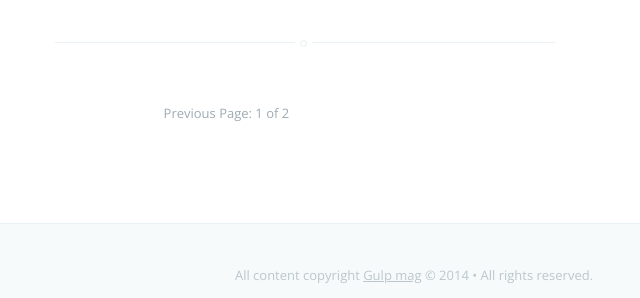
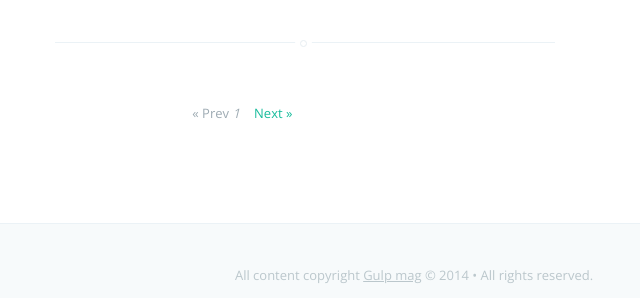
Before and after one commit to ajeeshpu/vgulp-jekyll, a Jekyll site: the page built from blog/index.html, in a window 1280 px wide. Shown: the part 2547-2845 px from the top of the page, without its empty margins (226-866 px from the left). Built offline with Jekyll 4.4.1, drawn with Linux system fonts in a browser that asks for light colours; some web fonts are replaced; Markdown is read by kramdown in place of the engine named in the settings; the list of posts is cut into pages by our own code.

Commit message:
still pagination is not fully functional .. However the tweak around for a better error than 404

```diff
--- a/_config.yml
+++ b/_config.yml
@@ -6,7 +6,7 @@ exclude: [vendor]
 safe: true
 home: vgulp.com
 paginate: 5
-paginate_path: "blog/page:num"
+paginate_path: "/blog/page:num"
 authors:
   simi:
     display_name: Bartender @ Vgulp
--- a/_layouts/blog-index.html
+++ b/_layouts/blog-index.html
@@ -19,6 +19,8 @@
     <link rel="stylesheet" type="text/css" href="/assets/blog/css/screen.css" />
     <link rel="stylesheet" type="text/css" href="//fonts.googleapis.com/css?family=Droid+Serif:400,700,400italic|Open+Sans:700,400" />
     <link rel="stylesheet" type="text/css" href="/assets/blog/css/bootstrap.css" />
+    <link rel="stylesheet" type="text/css" href="/assets/blog/css/main.css" />
+
 
 </head>
 <body class="class="home-template"">
@@ -42,19 +44,31 @@
     <div class="col-lg-6 col-lg-offset-2 col-sm-offset-0 col-md-offset-0">
         {{content}}
         <!-- Pagination links -->
-        <div class="pagination text-center">
+        {% if paginator.total_pages > 1 %}
+        <div class="pagination">
             {% if paginator.previous_page %}
-            <a href="/page{{ paginator.previous_page }}" class="previous">Previous</a>
+            <a class="previous" href="{{ paginator.previous_page_path | prepend: site.baseurl | replace: '//', '/' }}">&laquo; Prev</a>
             {% else %}
-            <span class="previous">Previous</span>
+            <span>&laquo; Prev</span>
             {% endif %}
-            <span class="page_number ">Page: {{ paginator.page }} of {{ paginator.total_pages }}</span>
+
+            {% for page in (1..paginator.total_pages) %}
+            {% if page == paginator.page %}
+            <em>{{ page }}</em>
+            {% elsif page == 1 %}
+            <a href="{{ '/index.html' | prepend: site.baseurl | replace: '//', '/' }}">{{ page }}</a>
+            {% else %}
+            <a href="{{ site.paginate_path | prepend: site.baseurl | replace: '//', '/' | replace: ':num', page }}">{{ page }}</a>
+            {% endif %}
+            {% endfor %}
+
             {% if paginator.next_page %}
-            <a href="/page{{ paginator.next_page }}" class="next">Next</a>
+            <a class="next" href="{{ paginator.next_page_path | prepend: site.baseurl | replace: '//', '/' }}">Next &raquo;</a>
             {% else %}
-            <span class="next ">Next</span>
+            <span>Next &raquo;</span>
             {% endif %}
         </div>
+        {% endif %}
 
     </div>
     <div class="col-lg-3">
--- /dev/null
+++ b/assets/blog/css/main.css
@@ -0,0 +1,8 @@
+a.next,
+a.previous{
+    color:#18bc9c;
+}
+a.next:hover,
+a.previous:hover{
+    color:#50585D;
+}
```
